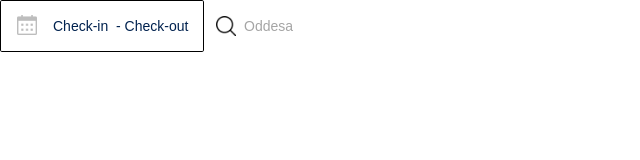
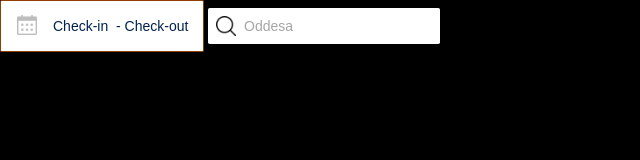
Before and after one commit to jazzkrop/booking.com, a plain HTML site: page input.html in a window 1280 px wide. Shown: the whole page, without its empty margins (0-640 px from the left). Drawn offline with Linux system fonts and the light colour scheme.

Commit message:
ready input calendar and small search

```diff
--- a/css/imput-searh-2.css
+++ b/css/imput-searh-2.css
@@ -1,5 +1,10 @@
 @import url(config.css);
 
+*{
+    margin: 0;
+    padding: 0;
+    box-sizing: border-box;
+}
 
 .input-search-2{
     width: 232px;
@@ -23,6 +28,5 @@
 
 
 .input-search-2:focus{
-
     outline: transparent;
 }
--- a/css/input-calendar.css
+++ b/css/input-calendar.css
@@ -8,11 +8,13 @@
 
 body{
 
+    background-color: black;
+
 }
 .input-calendar{
     width: 204px;
     height: 52px;
-    border: var(--border-width-light) var(--border-style-body) var(--color-white-primary-default);
+    border: var(--border-width-light) var(--border-style-body) var(--color-white-default);
     border-radius: var(--border-radius-small-2);
     background-image: var(--calendar);
     background-size: 20px;
@@ -29,11 +31,11 @@ body{
 }
 
 .input-calendar:hover{
-    border: var(--border-width-light) var(--border-style-body) var(--color-black-default);
+    box-sizing: border-box;
+    border: var(--border-width-light) var(--border-style-body) var(--color-brown-darken1);
     border-radius: var(--border-radius-small-2);
 }
 
 .input-calendar:focus{
-
     outline: transparent;
 }
```
